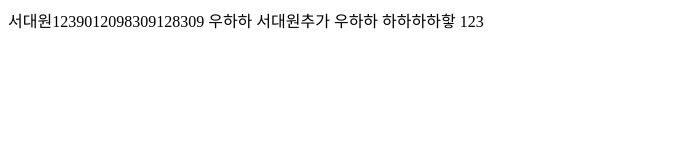
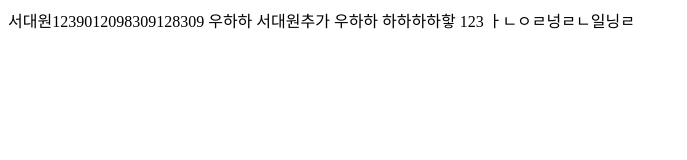
Before and after one commit to tjeodnjsdlwl/ohh, a plain HTML site: page index.html in a window 1280 px wide. Shown: the whole page, without its empty margins (0-687 px from the left). Drawn offline with Linux system fonts and the light colour scheme.

Commit message:
2차수정

```diff
--- a/index.html
+++ b/index.html
@@ -12,5 +12,6 @@
     서대원추가
     우하하 하하하하핳
     123
+    ㅏㄴㅇㄹ넝ㄹㄴ일닝ㄹ
 </body>
 </html>
```
